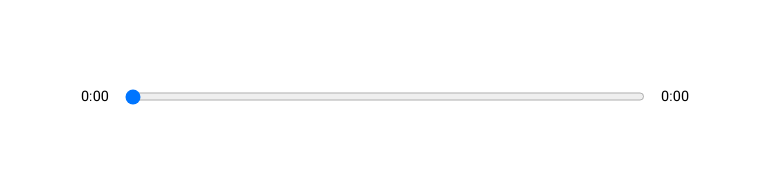
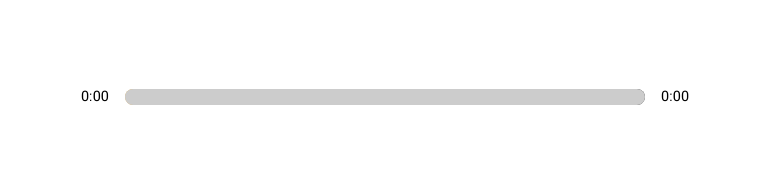
Before and after one commit to jdungao15/music-player, a React (Vite) app: page / in a window 1280 px wide. Shown: the part 490-663 px from the top of the page, without its empty margins (255-1025 px from the left). Built offline with nearby package versions, Linux system fonts and the light colour scheme; a web font is replaced by a local one.

Commit message:
styles input track slider

```diff
--- a/src/App.jsx
+++ b/src/App.jsx
@@ -14,7 +14,8 @@
    const [isPlaying, setIsPlaying] = useState(false);
    const [songInfo, setSongInfo] = useState({
       currentTime: 0,
-      duration: 0
+      duration: 0,
+      animationPercentage: 0
    });
    const [libraryStatus, setLibraryStatus] = useState(false);
 
@@ -24,7 +25,16 @@
    const timeUpdateHandler = (e) => {
       const current = e.target.currentTime;
       const duration = e.target.duration;
-      setSongInfo({...song, currentTime: current, duration});
+      // Calculate percentage
+      const roundedCurrent = Math.round(current);
+      const roundedDuration = Math.round(duration);
+      const animationPercentage = Math.round((roundedCurrent / roundedDuration) * 100);
+      setSongInfo({
+         ...song,
+         currentTime: current,
+         duration,
+         animationPercentage
+      });
    };
 
    return (
--- a/src/components/Player.jsx
+++ b/src/components/Player.jsx
@@ -10,7 +10,8 @@
 import playAudio from "../util.js";
 
 const Player = ({currentSong, isPlaying, setIsPlaying, audioRef,setSongInfo, songInfo,songs, setCurrentSong,setSongs} ) => {
-   const {currentTime, duration} = songInfo;
+   const {currentTime, duration, animationPercentage} = songInfo;
+   const {color} = currentSong;
 
    const playIcon = isPlaying ? faPause : faPlay;
 
@@ -65,19 +66,26 @@
       }
       playAudio(isPlaying, audioRef)
    }
-
+   //Add the styles
+   const trackAnim = {
+      transform: `translateX(${animationPercentage}%)`
+   }
 
    return (
       <div className="player">
          <div className="time-control">
             <p>{getTime(currentTime)}</p>
-            <input
-               onChange={dragHandler}
-               min={0}
-               max={duration || 0 }
-               value={currentTime}
-               type="range"/>
-            <p>{songInfo.duration ? getTime(duration): '0:00'}</p>
+            <div style={{background: `linear-gradient(to right, ${color[0]}, ${color[1]}`}} className="track">
+               <input
+                  onChange={dragHandler}
+                  min={0}
+                  max={duration || 0 }
+                  value={currentTime}
+                  type="range"
+               />
+               <div style={trackAnim} className="animate-track"></div>
+            </div>
+            <p>{duration ? getTime(duration): '0:00'}</p>
          </div>
          <div className="play-control">
             <FontAwesomeIcon
--- a/src/data/music-data.js
+++ b/src/data/music-data.js
@@ -16,7 +16,7 @@
         name:'NGAYON GABI',
          cover:'https://i1.sndcdn.com/artworks-000264783188-ljx5j5-t500x500.jpg',
          artist:'Al James',
-         color:['#1C171A','#1C1519'],
+         color:['#1C171A','#164E29'],
          id: uuidv4(),
          active: false,
          audio:'https://audio.jukehost.co.uk/6ure2RyoRnx0HwyRw94jOJOoU326este'
--- a/src/styles/_player.scss
+++ b/src/styles/_player.scss
@@ -9,25 +9,54 @@
 .time-control {
   width: 50%;
   display: flex;
-
+  align-items: center;
   input {
     width: 100%;
-    padding: 1rem 0rem
+    -webkit-appearance: none;
+    background: transparent;
+    cursor: pointer;
   }
 
   p {
     padding: 1rem;
   }
 }
-
 .play-control {
   display: flex;
   justify-content: space-between;
   align-items: center;
   padding: 1rem;
-  width: 30%;
 
+  width: 40%;
   svg {
     cursor: pointer;
   }
 }
+
+.track {
+  width: 100%;
+  height: 1rem;
+  position: relative;
+  overflow: hidden;
+  border-radius: 1rem;
+}
+.animate-track {
+  background: rgb(204, 204, 204);
+  width: 100%;
+  height: 100%;
+  position: absolute;
+  top: 0;
+  left: 0;
+  transform: translateX(0%);
+  padding: 1rem;
+  pointer-events: none;
+}
+
+input[type="range"]:focus {
+  outline: none;
+}
+input[type="range"]::-webkit-slider-thumb {
+  -webkit-appearance: none;
+  height: 16px;
+  width: 16px;
+}
```
